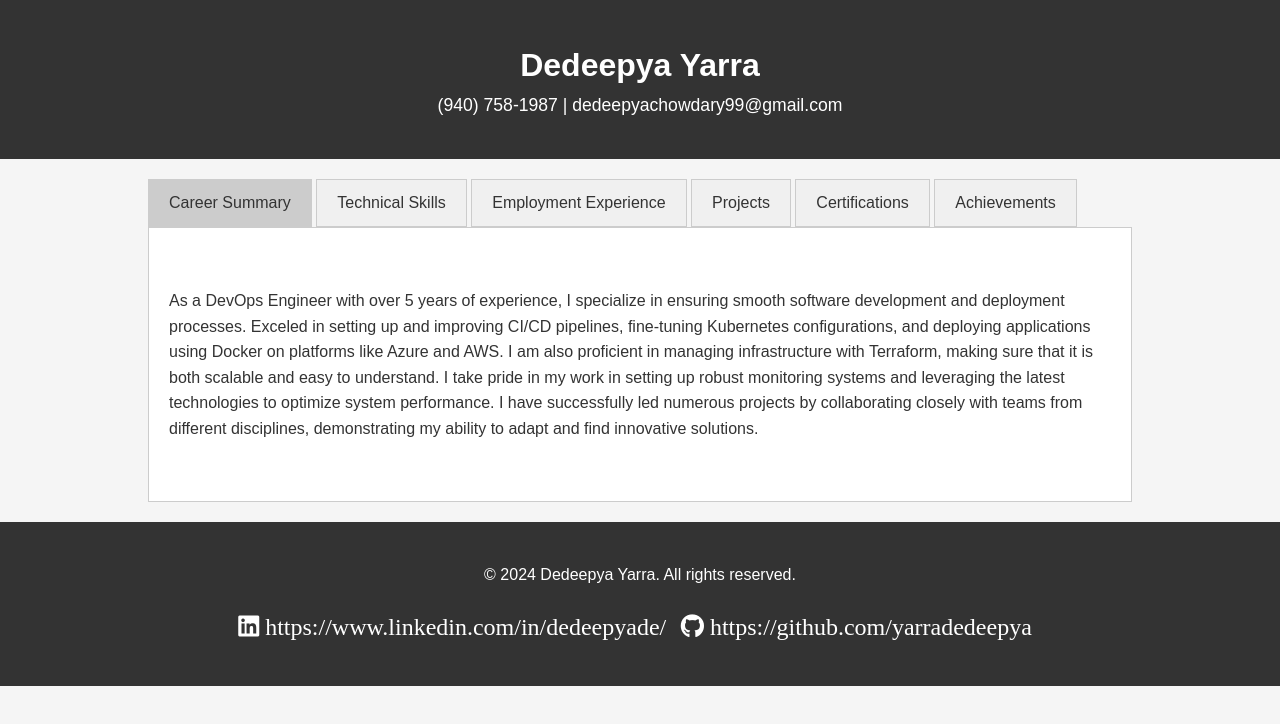
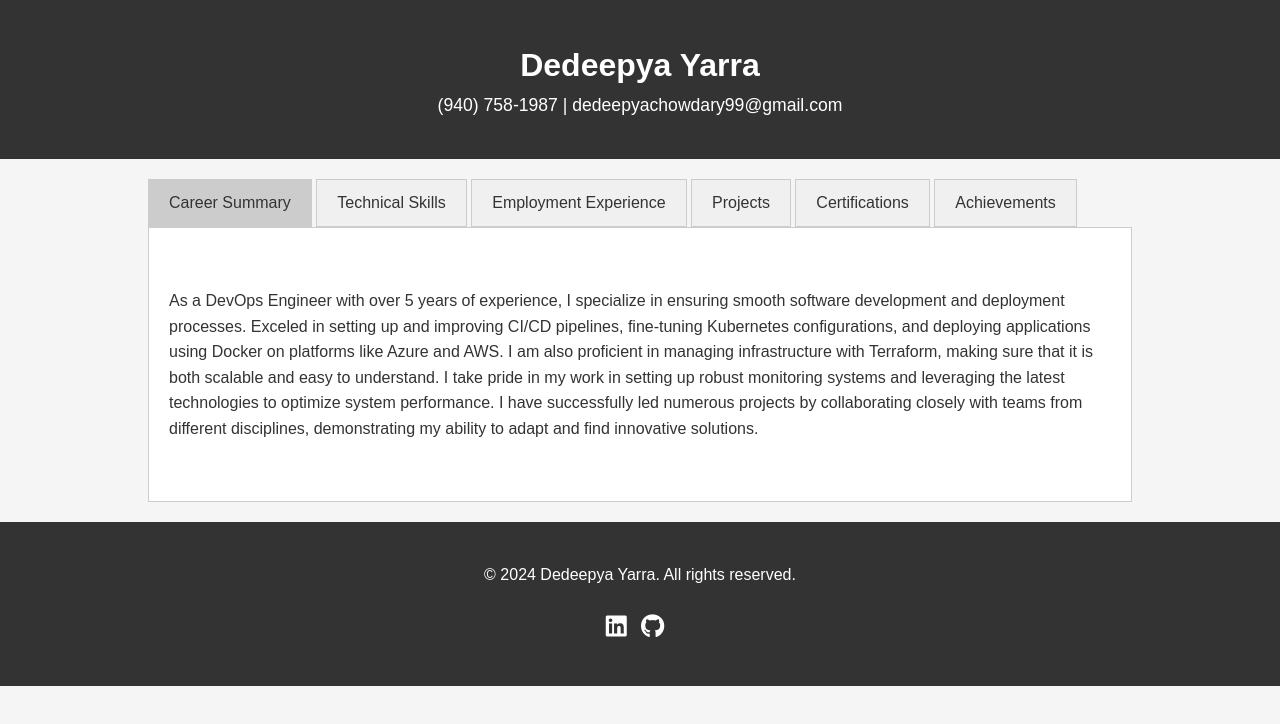
Before and after one commit to yarradedeepya/yarradedeepya.github.io, a plain HTML site: page index.html in a window 1280 px wide. Drawn offline with Linux system fonts and the light colour scheme.

Commit message:
Update index.html

```diff
--- a/index.html
+++ b/index.html
@@ -202,8 +202,8 @@
         <div class="container">
             <p>&copy; 2024 Dedeepya Yarra. All rights reserved.</p>
             <div class="social-icons">
-                <a href="#" class="icon"><i class="fab fa-linkedin"> https://www.linkedin.com/in/dedeepyade/  </i></a>
-                <a href="#" class="icon"><i class="fab fa-github"> https://github.com/yarradedeepya </i></a>
+                <a href=" https://www.linkedin.com/in/dedeepyade/" class="icon"><i class="fab fa-linkedin">  </i></a>
+                <a href=" https://github.com/yarradedeepya  " class="icon"><i class="fab fa-github"> </i></a>
                 <!-- Add more social icons as needed -->
             </div>
         </div>
```
